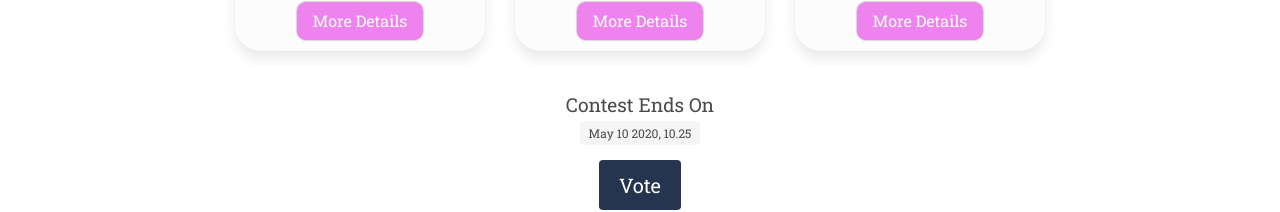
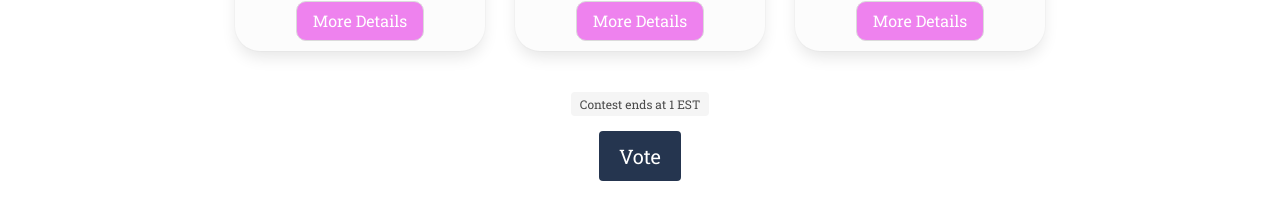
Before and after one commit to manolingam/metaclan-axie, a React (Create React App) app: page /beauty in a window 1280 px wide. Shown: the part 436-648 px from the top of the page. Built offline with nearby package versions, Linux system fonts and the light colour scheme.

Commit message:
updated time

```diff
--- a/src/App.css
+++ b/src/App.css
@@ -38,8 +38,9 @@
 	flex-direction: row;
 	align-items: center;
 	margin-top: 5%;
-	max-height: 100%;
-	overflow-y: auto;
+	/* max-height: 100%;
+	min-height: 40%;
+	overflow-y: auto; */
 }
 
 .card {
--- a/src/pages/Beauty/Beauty.js
+++ b/src/pages/Beauty/Beauty.js
@@ -85,8 +85,7 @@ class Beauty extends Component {
 					)}
 				</Timer> */}
 				<div className='timer-container'>
-					<p className='timer-title'>Contest Ends On</p>
-					<div className='timer tag'>May 10 2020, 10.25</div>
+					<div className='timer tag'>Contest ends at 1 EST</div>
 				</div>
 				<a
 					className='button vote-button is-medium'
--- a/src/pages/Ugly/Ugly.js
+++ b/src/pages/Ugly/Ugly.js
@@ -79,8 +79,7 @@ class Ugly extends Component {
 					)}
 				</Timer> */}
 				<div className='timer-container'>
-					<p className='timer-title'>Contest Ends On</p>
-					<div className='timer tag'>May 10 2020, 10.25</div>
+					<div className='timer tag'>Contest ends at 1 EST</div>
 				</div>
 				<a
 					className='button vote-button is-medium'
```
